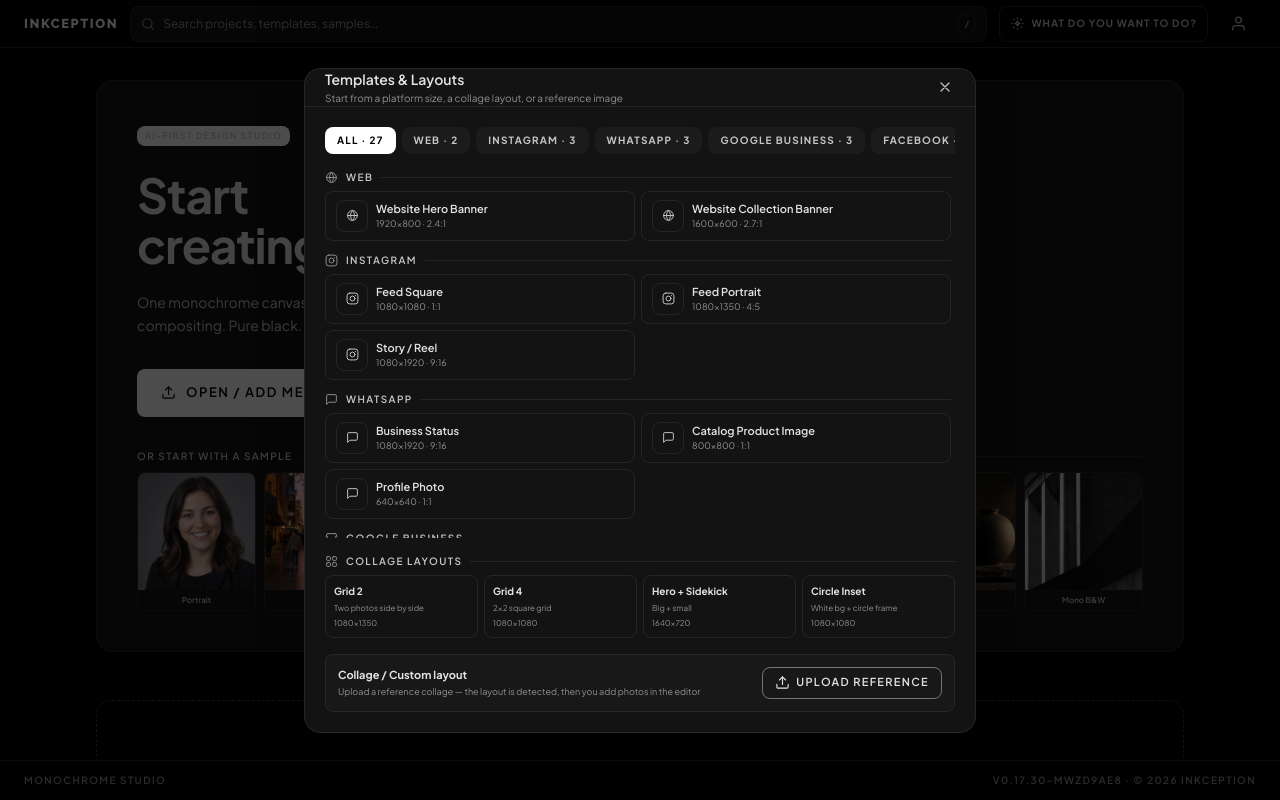
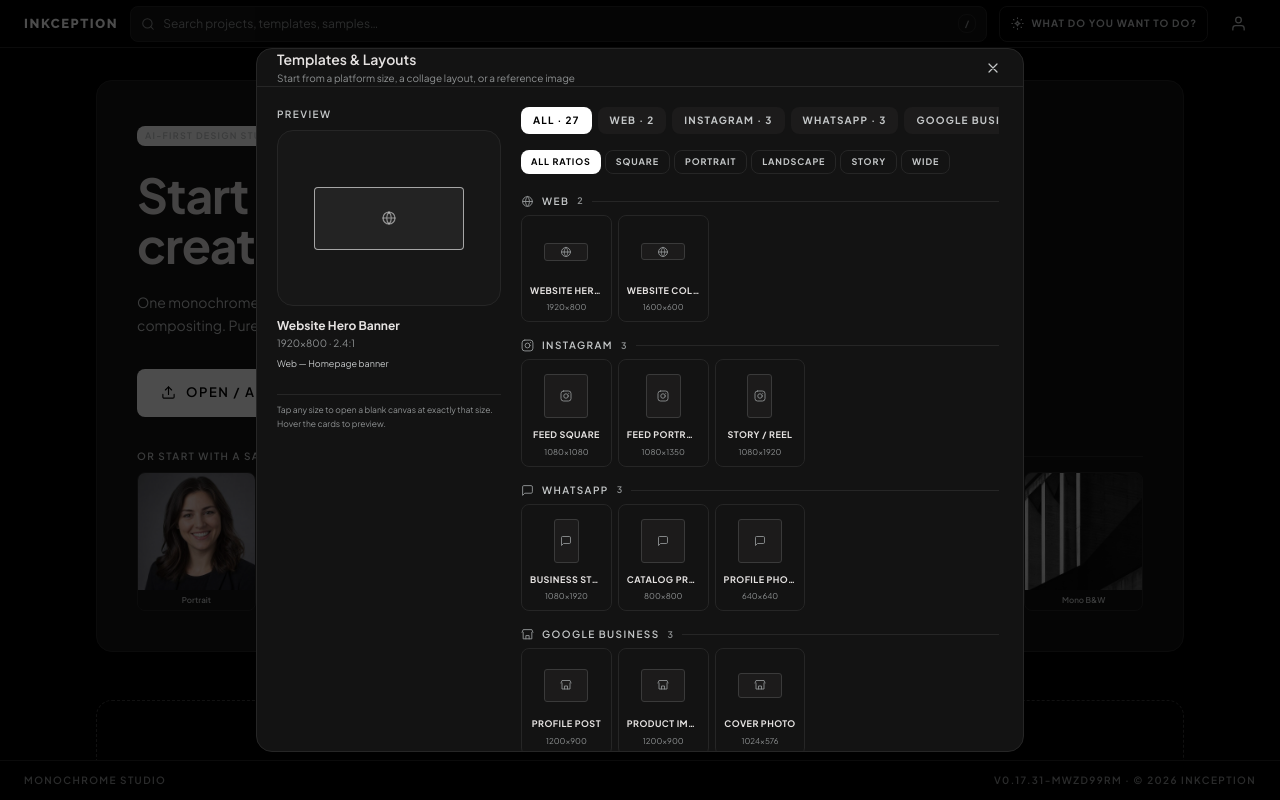
Before and after one commit to successpartner10/inkception, a React (Vite) app: page / in a window 1280 px wide. Both pictures are taken after a click on the button "START FROM A TEMPLATE". Built offline with nearby package versions, Linux system fonts and the light colour scheme.

Commit message:
Visual Templates & Layouts redesign: aspect-ratio size cards, ratio filters, live preview stage (v0.17.31)

```diff
--- a/package.json
+++ b/package.json
@@ -1,7 +1,7 @@
 {
   "name": "inkception",
   "private": true,
-  "version": "0.17.30",
+  "version": "0.17.31",
   "type": "module",
   "scripts": {
     "dev": "vite",
--- a/src/screens/Gallery.jsx
+++ b/src/screens/Gallery.jsx
@@ -9,7 +9,7 @@ import { loadCustomPresets } from '../lib/presets'
 import { Icon } from '../components/Icon'
 import { Button, Chip, Highlight, IconBtn, Modal } from '../components/ui'
 import { Logo } from '../components/Logo'
-import { detectCollageBoxes } from '../lib/collage'
+import { COLLAGE_LAYOUTS, computeSlots, detectCollageBoxes } from '../lib/collage'
 import { GlobalSearch } from '../components/GlobalSearch'
 import { GoalMenu } from '../components/GoalMenu'
 
@@ -31,6 +31,20 @@ const SAMPLE_PHOTOS = [
   { name: 'Mono B&W', src: `${import.meta.env.BASE_URL}samples/bw.jpg` },
 ]
 
+// Collage quick-starts shown in the Templates modal (visual slot previews)
+const COLLAGE_QUICK = [
+  { lid: 'grid2', name: 'Grid 2', sz: EXPORT_PRESETS.find((p) => p.id === 'ig-portrait') || EXPORT_PRESETS[0], desc: 'Two photos side by side' },
+  { lid: 'grid4', name: 'Grid 4', sz: EXPORT_PRESETS.find((p) => p.id === 'ig-square') || EXPORT_PRESETS[0], desc: '2×2 square grid' },
+  { lid: 'hero', name: 'Hero + Sidekick', sz: EXPORT_PRESETS.find((p) => p.id === 'fb-cover') || EXPORT_PRESETS[0], desc: 'Big photo + smaller companion' },
+  { lid: 'circleinset', name: 'Circle Inset', sz: EXPORT_PRESETS.find((p) => p.id === 'ig-square') || EXPORT_PRESETS[0], desc: 'White background + circular frame' },
+]
+
+// Scale a real w×h canvas into a display box (keeps true aspect ratio)
+function fitRect(w, h, maxW = 150, maxH = 150) {
+  const s = Math.min(maxW / w, maxH / h)
+  return { width: Math.max(2, Math.round(w * s)), height: Math.max(2, Math.round(h * s)) }
+}
+
 export function Gallery({ projects, onOpen, onNew, onDelete, onImportMedia, onTemplate, onStartCollage }) {
   const [filter, setFilter] = useState('all')
   const [pendingDelete, setPendingDelete] = useState(null)
@@ -44,6 +58,12 @@ export function Gallery({ projects, onOpen, onNew, onDelete, onImportMedia, onTe
   const refInputRef = useRef(null)
   const customPresets = loadCustomPresets()
   const allTemplates = [...EXPORT_PRESETS, ...customPresets]
+  // Templates modal — ratio quick-filter + live preview stage (desktop)
+  const [templateRatio, setTemplateRatio] = useState('all')
+  const [stage, setStage] = useState(null) // { kind:'preset', t } | { kind:'collage', lid, name, desc, sz }
+  useEffect(() => {
+    if (templateOpen) { setStage(null); setTemplateRatio('all') }
+  }, [templateOpen])
   // first-run guide — "What do you want to do today?" (one-time, reopenable)
   const [showOnboard, setShowOnboard] = useState(() => {
     try { return localStorage.getItem('inkception.onboard') !== '1' } catch { return true }
@@ -60,6 +80,47 @@ export function Gallery({ projects, onOpen, onNew, onDelete, onImportMedia, onTe
     !gq ||
     [p.name, p.platform, p.ratio, p.use, `${p.w} x ${p.h}`, `${p.w}×${p.h}`].join(' ').toLowerCase().includes(gq)
   const fileRef = useRef(null)
+
+  // Templates modal — ratio bucket + filtered views + live preview stage
+  const ratioBucket = (p) => {
+    const r = p.w / p.h
+    if (r <= 0.7) return 'story'
+    if (r >= 0.95 && r <= 1.05) return 'square'
+    if (r >= 1.6) return 'wide'
+    if (r < 0.95) return 'portrait'
+    return 'landscape'
+  }
+  const matchRatio = (p) => templateRatio === 'all' || ratioBucket(p) === templateRatio
+  const visibleAll = allTemplates.filter((p) => matchPreset(p) && matchRatio(p))
+  const groupItems = (g) =>
+    g === 'Custom'
+      ? allTemplates.filter((p) => p.custom && matchPreset(p) && matchRatio(p))
+      : allTemplates.filter((p) => !p.custom && p.platform === g && matchPreset(p) && matchRatio(p))
+  const sections = templateGroup === 'all'
+    ? [...EXPORT_GROUPS, ...(customPresets.length ? ['Custom'] : [])]
+        .map((g) => ({ g, items: groupItems(g) }))
+        .filter((s) => s.items.length)
+    : [{ g: templateGroup, items: groupItems(templateGroup) }].filter((s) => s.items.length)
+  const collageStage = (q) => {
+    const meta = COLLAGE_LAYOUTS.find((l) => l.id === q.lid)
+    return {
+      kind: 'collage',
+      lid: q.lid,
+      title: q.name,
+      sub: `${q.sz.w}×${q.sz.h}${meta ? ` · ${meta.min}–${meta.max} photos` : ''}`,
+      desc: q.desc,
+    }
+  }
+  const stageView = (() => {
+    if (stage && stage.kind === 'collage') return collageStage(stage)
+    if (stage && stage.kind === 'preset' && visibleAll.some((p) => p.id === stage.t.id)) {
+      const t = stage.t
+      return { kind: 'preset', t, title: t.name, sub: `${t.w}×${t.h} · ${t.ratio}`, desc: `${t.platform}${t.use ? ' — ' + t.use : ''}` }
+    }
+    const fp = visibleAll[0]
+    if (fp) return { kind: 'preset', t: fp, title: fp.name, sub: `${fp.w}×${fp.h} · ${fp.ratio}`, desc: `${fp.platform}${fp.use ? ' — ' + fp.use : ''}` }
+    return collageStage(COLLAGE_QUICK[0])
+  })()
 
   // paste an image from the clipboard → new project
   useEffect(() => {
@@ -333,14 +394,45 @@ export function Gallery({ projects, onOpen, onNew, onDelete, onImportMedia, onTe
         </span>
       </footer>
 
-      {/* Template picker — blank canvas at any export size (grouped) */}
+      {/* Template picker — visual size cards + collage layouts + reference */}
       <Modal
         open={templateOpen}
         onClose={() => setTemplateOpen(false)}
         title="Templates & Layouts"
         subtitle="Start from a platform size, a collage layout, or a reference image"
-        width="max-w-2xl"
+        width="max-w-3xl"
       >
+        <div className="flex min-h-0 flex-col gap-4 overflow-y-auto pr-1 scrollbar-thin md:flex-row md:gap-5">
+          {/* ---------- live preview stage (desktop) ---------- */}
+          <div className="hidden shrink-0 flex-col md:sticky md:top-0 md:flex md:w-56">
+            <span className="label-xs mb-2 text-dim">Preview</span>
+            <div className="flex h-44 items-center justify-center rounded-ink-lg border border-line bg-surface-2/60">
+              {stageView.kind === 'collage' ? (
+                <div className="h-32 w-32 overflow-hidden rounded-[6px]">
+                  <CollageMini lid={stageView.lid} big />
+                </div>
+              ) : stageView.kind === 'preset' ? (
+                <div
+                  className="flex items-center justify-center rounded-[4px] border border-white/60 bg-white/5"
+                  style={fitRect(stageView.t.w, stageView.t.h, 150, 150)}
+                >
+                  <Icon name={PLATFORM_ICONS[stageView.t.platform] || 'grid'} size={16} className="text-white/50" />
+                </div>
+              ) : null}
+            </div>
+            <div className="mt-3 min-h-[64px]">
+              <div className="truncate text-xs font-bold text-fg">{stageView.title}</div>
+              <div className="mt-0.5 text-[10px] text-mute">{stageView.sub}</div>
+              <div className="mt-1.5 text-[9px] leading-relaxed text-dim">{stageView.desc}</div>
+            </div>
+            <p className="mt-3 border-t border-line pt-2 text-[8.5px] leading-relaxed text-mute">
+              Tap any size to open a blank canvas at exactly that size. Hover the cards to preview.
+            </p>
+          </div>
+
+          {/* ---------- picker ---------- */}
+          <div className="min-w-0 flex-1 space-y-4">
+            {/* platform groups */}
             <div className="no-scrollbar flex gap-1.5 overflow-x-auto pb-1">
               <button
                 type="button"
@@ -350,9 +442,12 @@ export function Gallery({ projects, onOpen, onNew, onDelete, onImportMedia, onTe
                   templateGroup === 'all' ? 'bg-white text-black' : 'bg-surface-2 text-dim hover:text-white',
                 )}
               >
-            All · {allTemplates.length}
+                All · {visibleAll.length}
               </button>
-          {EXPORT_GROUPS.map((g) => (
+              {EXPORT_GROUPS.map((g) => {
+                const n = allTemplates.filter((p) => !p.custom && p.platform === g && matchPreset(p) && matchRatio(p)).length
+                if (!n) return null
+                return (
                   <button
                     key={g}
                     type="button"
@@ -362,94 +457,109 @@ export function Gallery({ projects, onOpen, onNew, onDelete, onImportMedia, onTe
                       templateGroup === g ? 'bg-white text-black' : 'bg-surface-2 text-dim hover:text-white',
                     )}
                   >
-              {g} · {allTemplates.filter((p) => p.platform === g).length}
+                    {g} · {n}
+                  </button>
+                )
+              })}
+              {customPresets.length > 0 && (
+                <button
+                  type="button"
+                  onClick={() => setTemplateGroup('Custom')}
+                  className={cn(
+                    'shrink-0 rounded-ink px-3 py-1.5 text-[10px] font-bold uppercase tracking-[0.12em] transition-colors',
+                    templateGroup === 'Custom' ? 'bg-white text-black' : 'bg-surface-2 text-dim hover:text-white',
+                  )}
+                >
+                  Custom · {allTemplates.filter((p) => p.custom && matchPreset(p) && matchRatio(p)).length}
+                </button>
+              )}
+            </div>
+
+            {/* ratio quick-filters */}
+            <div className="no-scrollbar -mt-1 flex gap-1 overflow-x-auto pb-1">
+              {[
+                ['all', 'All ratios'],
+                ['square', 'Square'],
+                ['portrait', 'Portrait'],
+                ['landscape', 'Landscape'],
+                ['story', 'Story'],
+                ['wide', 'Wide'],
+              ].map(([rid, rl]) => (
+                <button
+                  key={rid}
+                  type="button"
+                  onClick={() => setTemplateRatio(rid)}
+                  className={cn(
+                    'shrink-0 rounded-ink px-2.5 py-1 text-[9px] font-bold uppercase tracking-[0.1em] transition-colors',
+                    templateRatio === rid ? 'bg-white text-black' : 'border border-line text-dim hover:text-white',
+                  )}
+                >
+                  {rl}
                 </button>
               ))}
             </div>
-        <div className="mt-3 max-h-[46vh] space-y-3 overflow-y-auto pr-1 scrollbar-thin">
-          {templateGroup === 'all'
-            ? EXPORT_GROUPS.map((g) => (
+
+            {/* size cards, grouped */}
+            {sections.length === 0 ? (
+              <p className="rounded-ink border border-dashed border-line px-4 py-8 text-center text-xs text-mute">
+                No sizes match — try another filter.
+              </p>
+            ) : (
+              sections.map(({ g, items }) => (
                 <div key={g}>
                   <div className="mb-1.5 flex items-center gap-2">
-                    <Icon name={PLATFORM_ICONS[g]} size={13} className="text-mute" />
+                    <Icon name={PLATFORM_ICONS[g] || 'grid'} size={13} className="text-mute" />
                     <span className="label-xs text-dim">{g}</span>
+                    <span className="label-xxs text-mute">{items.length}</span>
                     <span className="h-px flex-1 bg-line" />
                   </div>
-                  <div className="grid grid-cols-1 gap-1.5 sm:grid-cols-2">
-                    {allTemplates.filter((p) => p.platform === g).map((t) => (
-                      <button
+                  <div className="grid grid-cols-3 gap-1.5 sm:grid-cols-4 lg:grid-cols-5">
+                    {items.map((t) => (
+                      <TemplateTile
                         key={t.id}
-                        type="button"
-                        onClick={() => {
+                        t={t}
+                        query={gallerySearch}
+                        onHover={() => setStage({ kind: 'preset', t })}
+                        onStart={() => {
                           setTemplateOpen(false)
                           onTemplate({ w: t.w, h: t.h, label: `${t.name} (${t.w}×${t.h})` })
                         }}
-                        className="flex items-center gap-2 rounded-ink border border-line px-2.5 py-2 text-left transition-colors hover:border-white"
-                      >
-                        <span className="flex h-8 w-8 shrink-0 items-center justify-center rounded-ink border border-line text-dim">
-                          <Icon name={PLATFORM_ICONS[t.platform]} size={13} />
-                        </span>
-                        <span className="min-w-0 flex-1">
-                          <span className="block truncate text-[11px] font-semibold text-fg"><Highlight text={t.name} query={gallerySearch} /></span>
-                          <span className="block text-[9px] text-mute">{t.w}×{t.h} · {t.ratio}</span>
-                        </span>
-                      </button>
+                      />
                     ))}
                   </div>
                 </div>
               ))
-            : (
-              <div className="grid grid-cols-1 gap-1.5 sm:grid-cols-2">
-                {templatePresets.map((t) => (
-                  <button
-                    key={t.id}
-                    type="button"
-                    onClick={() => {
-                      setTemplateOpen(false)
-                      onTemplate({ w: t.w, h: t.h, label: `${t.name} (${t.w}×${t.h})` })
-                    }}
-                    className="flex items-center gap-2 rounded-ink border border-line px-2.5 py-2 text-left transition-colors hover:border-white"
-                  >
-                    <span className="flex h-8 w-8 shrink-0 items-center justify-center rounded-ink border border-line text-dim">
-                      <Icon name={PLATFORM_ICONS[t.platform]} size={13} />
-                    </span>
-                    <span className="min-w-0 flex-1">
-                      <span className="block truncate text-[11px] font-semibold text-fg">{t.name}</span>
-                      <span className="block text-[9px] text-mute">{t.w}×{t.h} · {t.ratio}</span>
-                    </span>
-                  </button>
-                ))}
-              </div>
             )}
-        </div>
-        {/* Collage quick-starts */}
-        <div className="mt-4">
+
+            {/* Collage quick-starts — visual layout previews */}
+            <div>
               <div className="mb-1.5 flex items-center gap-2">
                 <Icon name="grid" size={13} className="text-mute" />
                 <span className="label-xs text-dim">Collage layouts</span>
                 <span className="h-px flex-1 bg-line" />
               </div>
               <div className="grid grid-cols-2 gap-1.5 sm:grid-cols-4">
-            {[
-              ['grid2', 'Grid 2', 'ig-portrait', 'Two photos side by side'],
-              ['grid4', 'Grid 4', 'ig-square', '2×2 square grid'],
-              ['hero', 'Hero + Sidekick', 'fb-cover', 'Big + small'],
-              ['circleinset', 'Circle Inset', 'ig-square', 'White bg + circle frame'],
-            ].map(([lid, lname, presetId, ldesc]) => {
-              const sz = EXPORT_PRESETS.find((p) => p.id === presetId) || EXPORT_PRESETS[0]
+                {COLLAGE_QUICK.map((q) => {
+                  const meta = COLLAGE_LAYOUTS.find((l) => l.id === q.lid)
                   return (
                     <button
-                  key={lid}
+                      key={q.lid}
                       type="button"
+                      onMouseEnter={() => setStage({ kind: 'collage', ...q })}
                       onClick={() => {
                         setTemplateOpen(false)
-                    onStartCollage({ name: lname, w: sz.w, h: sz.h, layout: lid, slots: null })
+                        onStartCollage({ name: q.name, w: q.sz.w, h: q.sz.h, layout: q.lid, slots: null })
                       }}
-                  className="flex flex-col gap-1 rounded-ink border border-line px-2 py-2 text-left transition-colors hover:border-white"
+                      title={q.desc}
+                      className="group rounded-ink border border-line p-1.5 text-left transition-colors hover:border-white"
                     >
-                  <span className="text-[10px] font-bold text-fg">{lname}</span>
-                  <span className="text-[8px] leading-tight text-mute">{ldesc}</span>
-                  <span className="text-[8px] text-mute">{sz.w}×{sz.h}</span>
+                      <div className="h-16 w-full overflow-hidden rounded-[4px]">
+                        <CollageMini lid={q.lid} />
+                      </div>
+                      <span className="mt-1 block truncate text-[9px] font-bold uppercase tracking-[0.05em] text-fg">{q.name}</span>
+                      <span className="block text-[8px] text-mute">
+                        {q.sz.w}×{q.sz.h}{meta ? ` · ${meta.min}–${meta.max} photos` : ''}
+                      </span>
                     </button>
                   )
                 })}
@@ -457,7 +567,7 @@ export function Gallery({ projects, onOpen, onNew, onDelete, onImportMedia, onTe
             </div>
 
             {/* Custom layout from a reference image */}
-        <div className="mt-4 rounded-ink border border-line bg-surface-2/60 p-3">
+            <div className="rounded-ink border border-line bg-surface-2/60 p-3">
               <div className="flex items-center justify-between gap-2">
                 <div>
                   <div className="text-[11px] font-bold text-fg">Collage / Custom layout</div>
@@ -505,6 +615,8 @@ export function Gallery({ projects, onOpen, onNew, onDelete, onImportMedia, onTe
                   </div>
                 </div>
               )}
+            </div>
+          </div>
         </div>
       </Modal>
     </div>
@@ -561,3 +673,50 @@ function ProjectCard({ project, onOpen, confirmDelete, onAskDelete, onCancelDele
     </div>
   )
 }
+
+/* size card for the Templates modal — real aspect-ratio mini canvas */
+function TemplateTile({ t, query = '', onHover, onStart }) {
+  const r = fitRect(t.w, t.h, 44, 44)
+  return (
+    <button
+      type="button"
+      onMouseEnter={onHover}
+      onClick={onStart}
+      title={`${t.name} — ${t.w}×${t.h} · ${t.ratio}${t.use ? ' (' + t.use + ')' : ''}`}
+      className="group flex flex-col items-center gap-1 rounded-ink border border-line p-2 text-left transition-colors hover:border-white"
+    >
+      <span className="flex h-14 w-full items-center justify-center">
+        <span
+          className="flex items-center justify-center rounded-[3px] border border-line-2 bg-surface-2 text-mute transition-colors group-hover:border-white/70 group-hover:text-fg"
+          style={{ width: r.width, height: r.height }}
+        >
+          <Icon name={PLATFORM_ICONS[t.platform] || 'grid'} size={12} />
+        </span>
+      </span>
+      <span className="w-full truncate text-center text-[9px] font-bold uppercase tracking-[0.05em] text-fg">
+        <Highlight text={t.name} query={query} />
+      </span>
+      <span className="text-[8px] text-mute">{t.w}×{t.h}</span>
+    </button>
+  )
+}
+
+/* mini collage layout preview — slot boxes at the layout's real proportions */
+function CollageMini({ lid, big = false }) {
+  const meta = COLLAGE_LAYOUTS.find((l) => l.id === lid)
+  if (!meta) return null
+  const slots = computeSlots(lid, meta.min, 1, 1, { circlePos: 'br' })
+  return (
+    <div className={cn('relative h-full w-full overflow-hidden rounded-[3px]', meta.whiteBack ? 'bg-white' : 'bg-white/10')}>
+      {slots.map((s, i) => (
+        <span
+          key={i}
+          className={cn('absolute overflow-hidden', s.circle ? (big ? 'rounded-full shadow-[0_0_0_3px_#fff]' : 'rounded-full') : 'rounded-[2px]')}
+          style={{ left: `${s.x * 100}%`, top: `${s.y * 100}%`, width: `${s.w * 100}%`, height: `${s.h * 100}%` }}
+        >
+          <span className={cn('block h-full w-full', s.circle ? 'bg-white/90' : 'bg-white/70')} />
+        </span>
+      ))}
+    </div>
+  )
+}
--- a/vite.config.js
+++ b/vite.config.js
@@ -4,7 +4,7 @@ import tailwindcss from '@tailwindcss/vite'
 
 // Cache-proof version tag (spec §16): unique per build, injected into HTML
 // meta + available as a compile-time constant. Guarantees no stale HTML.
-const APP_VERSION = `v0.17.30-${Date.now().toString(36)}`
+const APP_VERSION = `v0.17.31-${Date.now().toString(36)}`
 
 const versionPlugin = {
   name: 'inkception-version',
```
Also changed, not shown: 2 other files (tests, documents, lock files or other folders). Lines whose indentation alone changed are shown as unchanged.
